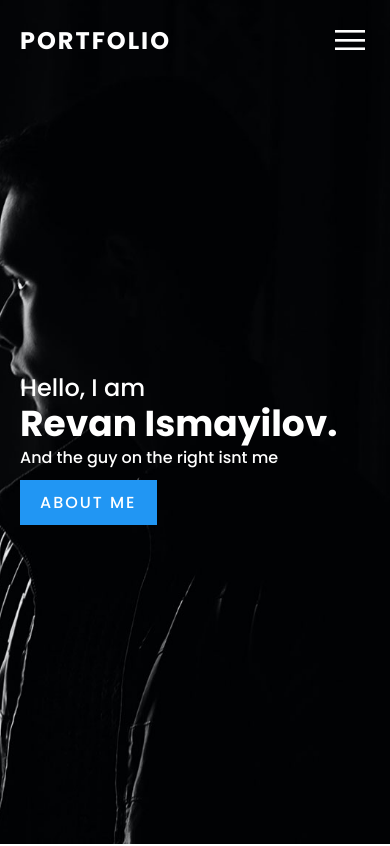
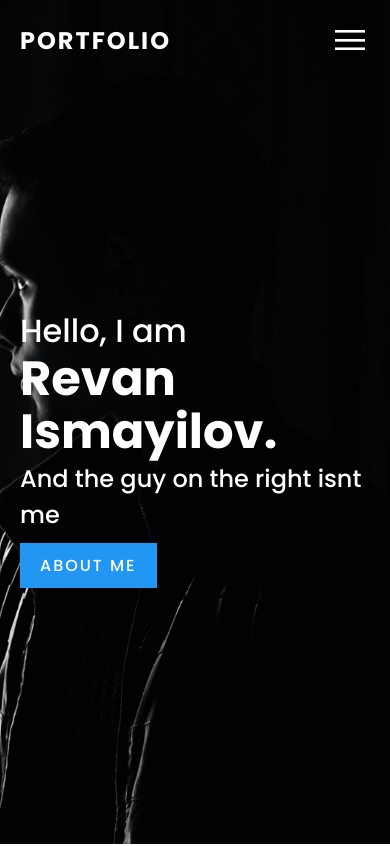
Before and after one commit to YaqubIsmayilzade/revanmardagh.github.io, a plain HTML site: page index.html in a window 390 px wide. Shown: the top 846 px of the page. Drawn offline with Linux system fonts and the light colour scheme.

Commit message:
Add files via upload

```diff
--- a/index.html
+++ b/index.html
@@ -1,7 +1,7 @@
 <!DOCTYPE html>
 <html lang="en">
   <head>
-    <link rel="shortcut icon" href="images/Mardagh.jpg">
+    <link rel="shortcut icon" href="images/Mardagh.jpg" type="image/x-icon" />
     <meta charset="UTF-8" />
     <meta name="viewport" content="width=device-width, initial-scale=1.0" />
     <title>RevanMardagh | Home Page</title>
@@ -227,8 +227,8 @@
           <form action="">
             <h3>Message Me</h3>
             <div class="fullname">
-            <input type="text" name="" placeholder="First Name" required />
-            <input type="text" name="" placeholder="Surname" required />
+              <input type="text" name="" placeholder="First Name" required />
+              <input type="text" name="" placeholder="Surname" required />
             </div>
             <input type="email" name="" placeholder="Email" required />
             <textarea name="" placeholder="Your Message" required></textarea>
@@ -246,7 +246,7 @@
     <!-- Javascript -->
 
     <script>
-      window.addEventListener("scroll", function () {
+      window.addEventListener("scroll", function() {
         var header = document.querySelector("header");
         header.classList.toggle("sticky", window.scrollY > 0);
       });
--- a/style.css
+++ b/style.css
@@ -422,10 +422,10 @@ img {
     padding: 150px 50px 100px;
   }
   .banner h2 {
-    font-size: 1.5em;
+    font-size: 3em;
   }
   .banner h3 {
-    font-size: 1em;
+    font-size: 2em;
   }
 
   .btn {
@@ -488,18 +488,32 @@ img {
   }
 }
 
+@media (max-width: 750px) {
+  .banner h2 {
+    font-size: 2.5em;
+  }
+  .banner h3 {
+    font-size: 2em;
+  }
+}
 
+@media (max-width: 620px) {
+  .banner h2 {
+    font-size: 2em;
+  }
+  .banner h3 {
+    font-size: 1.5em;
+  }
+}
 
 .fullname {
   display: flex;
   justify-content: space-between !important;
 }
 
-
 .fullname input {
-width: 49%;
+  width: 49%;
 }
-
 
 @media (max-width: 400px) {
   .fullname {
```
